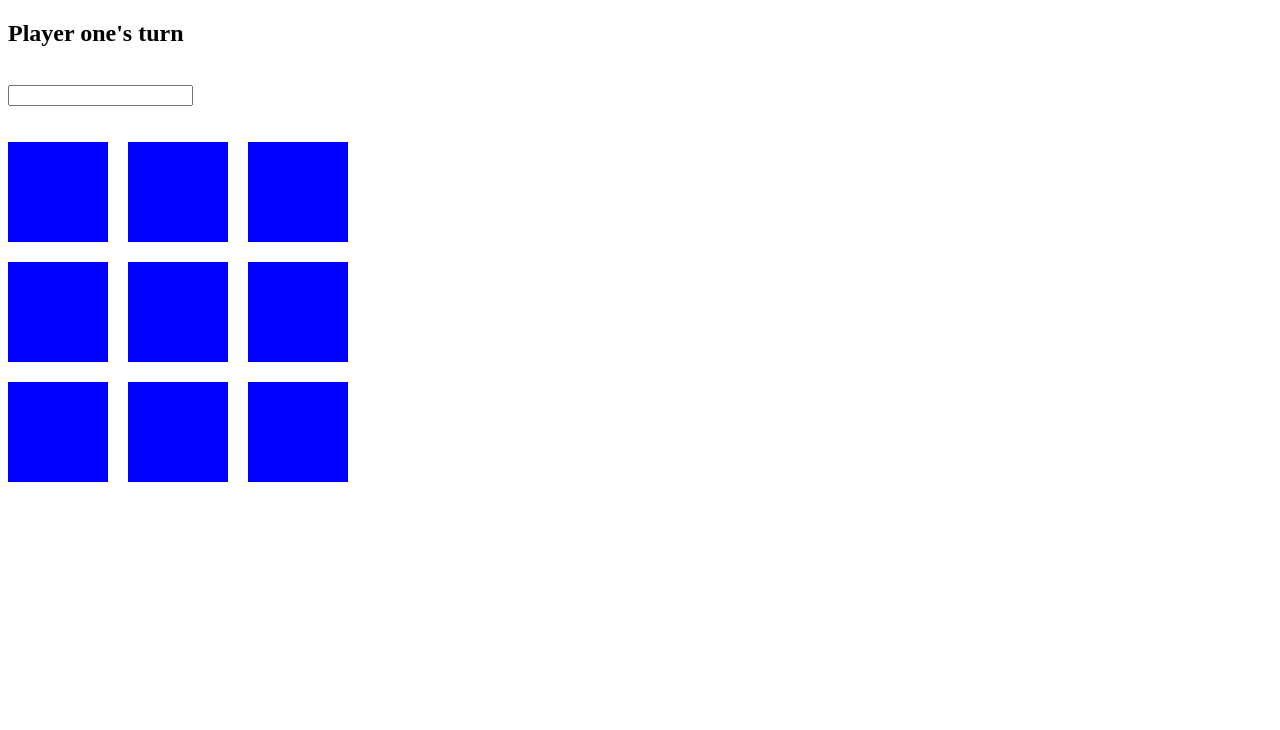
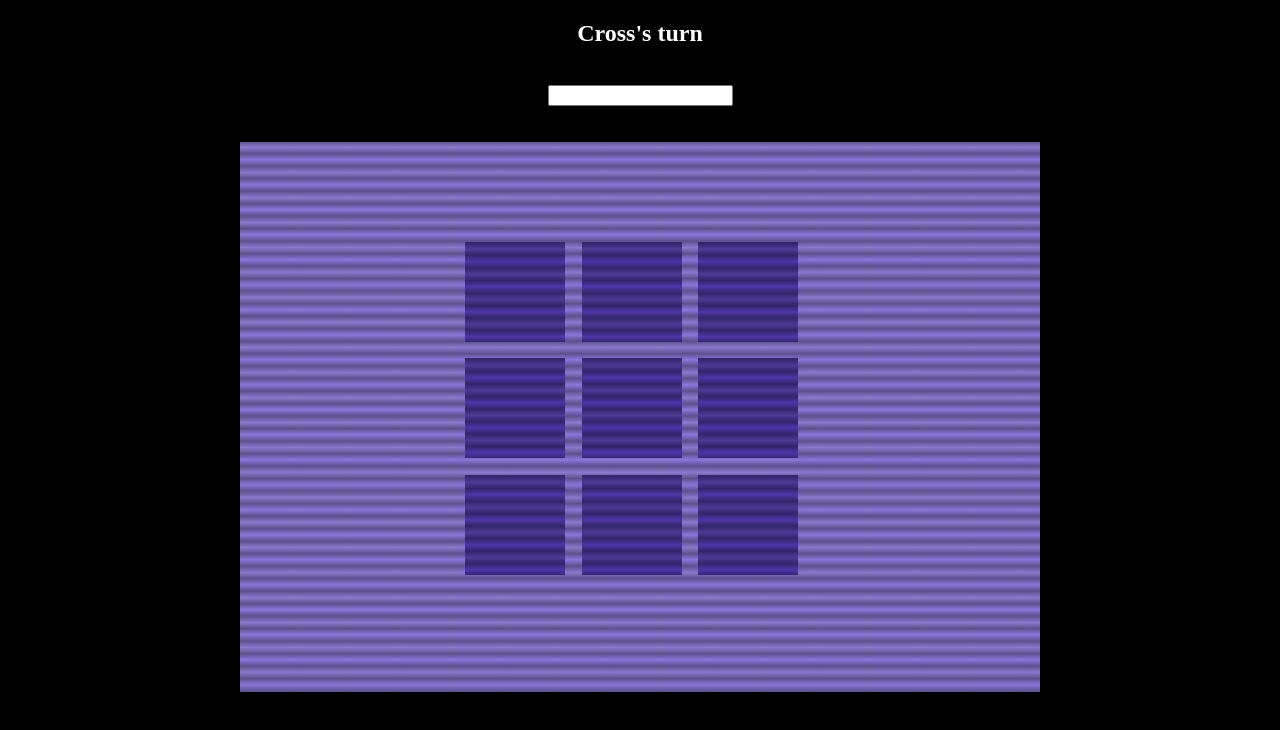
Before and after one commit to davebroomhead/tic-tac-toe, a plain HTML site: page index.html in a window 1280 px wide. Drawn offline with Linux system fonts and the light colour scheme.

Commit message:
looking real good

```diff
--- a/css/style.css
+++ b/css/style.css
@@ -1,21 +1,45 @@
+body {
+    text-align:center;
+    background-color:black;
+    color:white;
+}
+
+.canvas {
+    display:grid;
+    background-image: url("../images/background.png");
+    width:800px;
+    height:550px;
+    margin:auto;
+}
+
 .grid {
     display:grid;
     grid-template-columns: repeat(3, 1fr);
-    gap: 10px;
+    gap:0px;
     width:350px;
     height:350px;
+    margin:auto;
 }
 
 .space {
+    display:grid;
     width:100px;
     height:100px;
-    background-color: blue;
-    font-size:80px;
-    text-align:center;
+    background-image:url("../images/foreground.png");
+}
+
+.space span {
+    background-image:url("../images/background.png");
+    align-self: center;
+    margin: auto
 }
 
 .move {
-    color:white;
     font-family:helvetica;
-    margin:auto;
+    font-size:80px;
+    color:#322a6c
 }
+
+.size-selector {
+    text-align:center;
+}
--- a/index.html
+++ b/index.html
@@ -14,10 +14,11 @@
     </head>
     <body>
 
-        <h2 class="player-turn">Player one's turn</h2>
+        <h2 class="player-turn">Cross's turn</h2>
         <br>
-        <input type="number"></input>
+        <input class="size-selector" type="number"></input>
         <br><br><br>
+        <div class="canvas">
             <div class="grid">
                 <div class="space" data-row="0" data-column="0"></div>
                 <div class="space" data-row="0" data-column="1"></div>
@@ -29,6 +30,7 @@
                 <div class="space" data-row="2" data-column="1"></div>
                 <div class="space" data-row="2" data-column="2"></div>
             </div>
+        </div>
 
 
 
--- a/js/main.js
+++ b/js/main.js
@@ -33,9 +33,9 @@ const manageTurn = function(){
 
     turn += 1;
     if (turn % 2 === 0){
-        $('.player-turn').html(`Player one's turn`);
+        $('.player-turn').html(`Cross's turn`);
     }else {
-        $('.player-turn').html(`Player two's turn`);
+        $('.player-turn').html(`Nought's turn`);
     }
 }
 
```
Also changed, not shown: images/background.png (added), images/foreground.png (added). Lines whose indentation alone changed are shown as unchanged.
